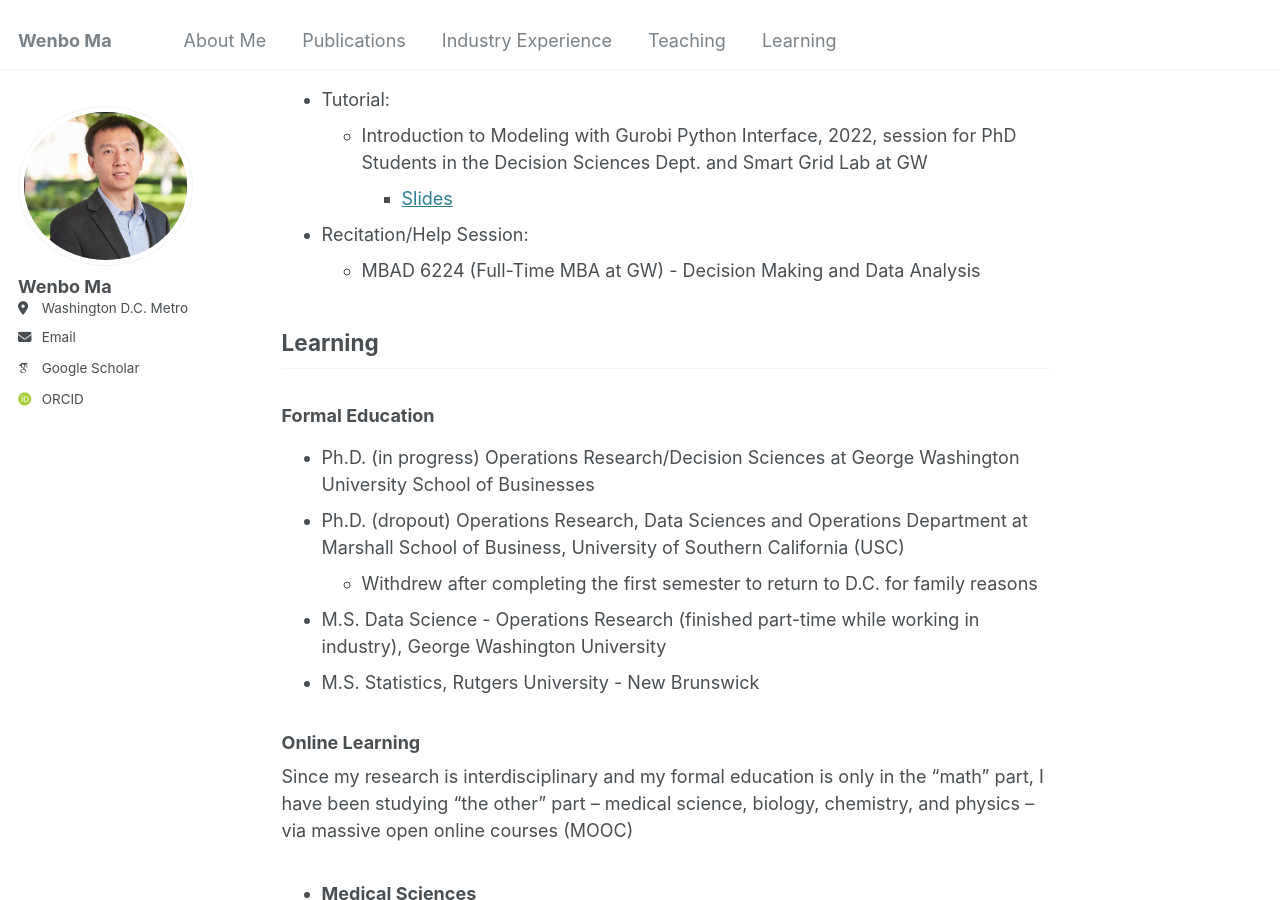
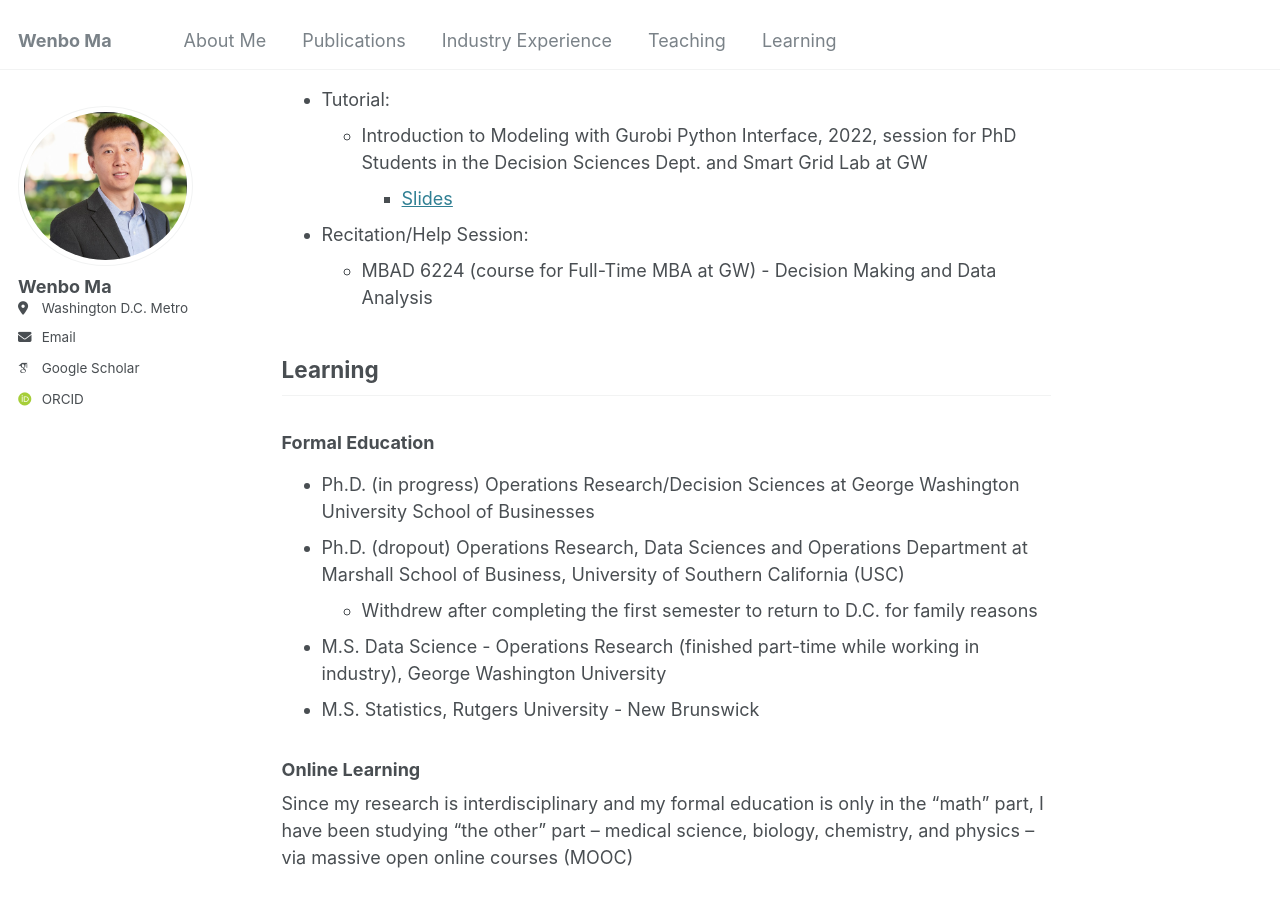
Before and after one commit to wenbo5565/wenbo5565.github.io, a Jekyll site: the page built from _pages/about.md, in a window 1280 px wide and 900 px high, scrolled down 2445 px. Built offline with Jekyll 4.4.1, drawn with Linux system fonts in a browser that asks for light colours; some web fonts are replaced.

Commit message:
Update about.md

```diff
--- a/_pages/about.md
+++ b/_pages/about.md
@@ -68,7 +68,7 @@ As a lecturer:
     - Introduction to Modeling with Gurobi Python Interface, 2022, session for PhD Students in the Decision Sciences Dept. and Smart Grid Lab at GW
       - [Slides](https://github.com/wenbo5565/wenbo5565.github.io/blob/master/_teaching/Intro.%20to%20Modeling%20with%20Gurobi%20Python%20Interface.pdf)
 - Recitation/Help Session:
-  - MBAD 6224 (Full-Time MBA at GW) - Decision Making and Data Analysis
+  - MBAD 6224 (course for Full-Time MBA at GW) - Decision Making and Data Analysis
 
 ## Learning <a id="learning"></a>
 
```
